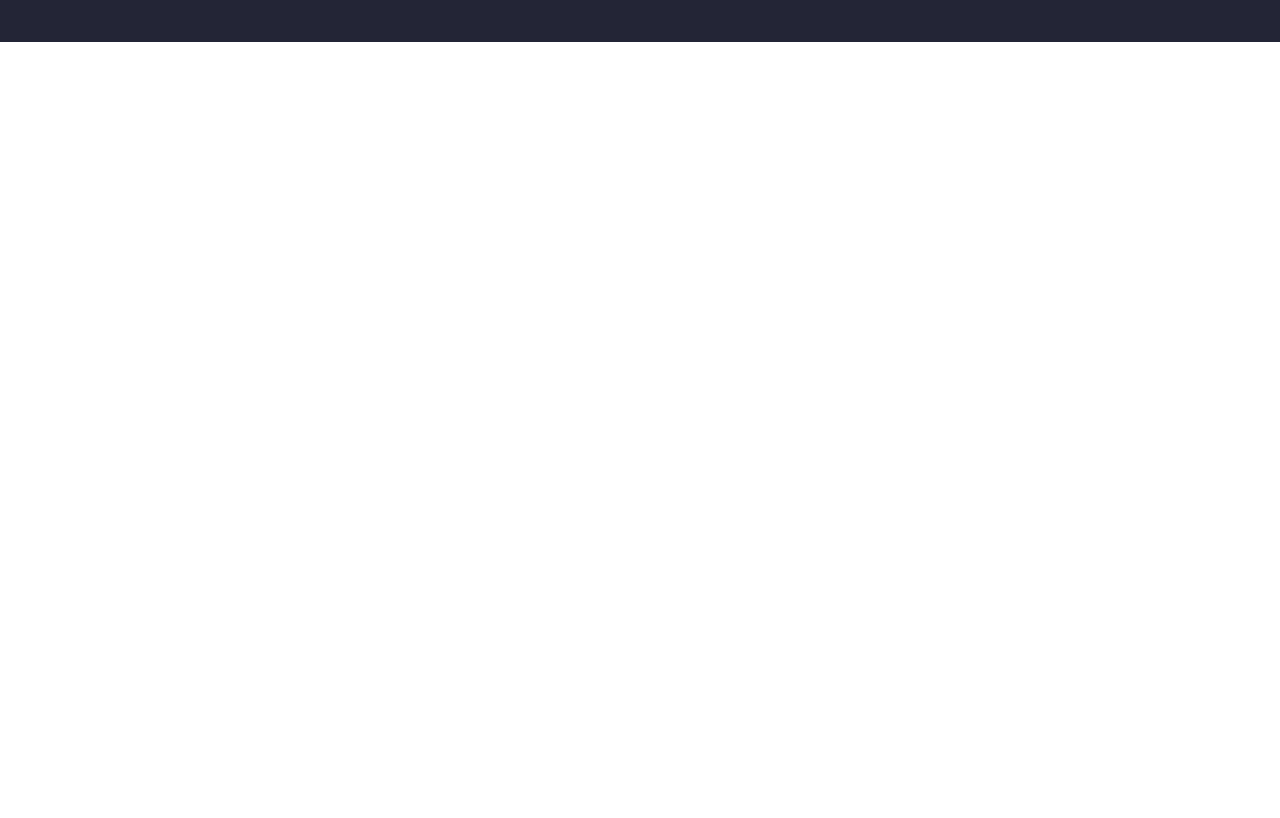
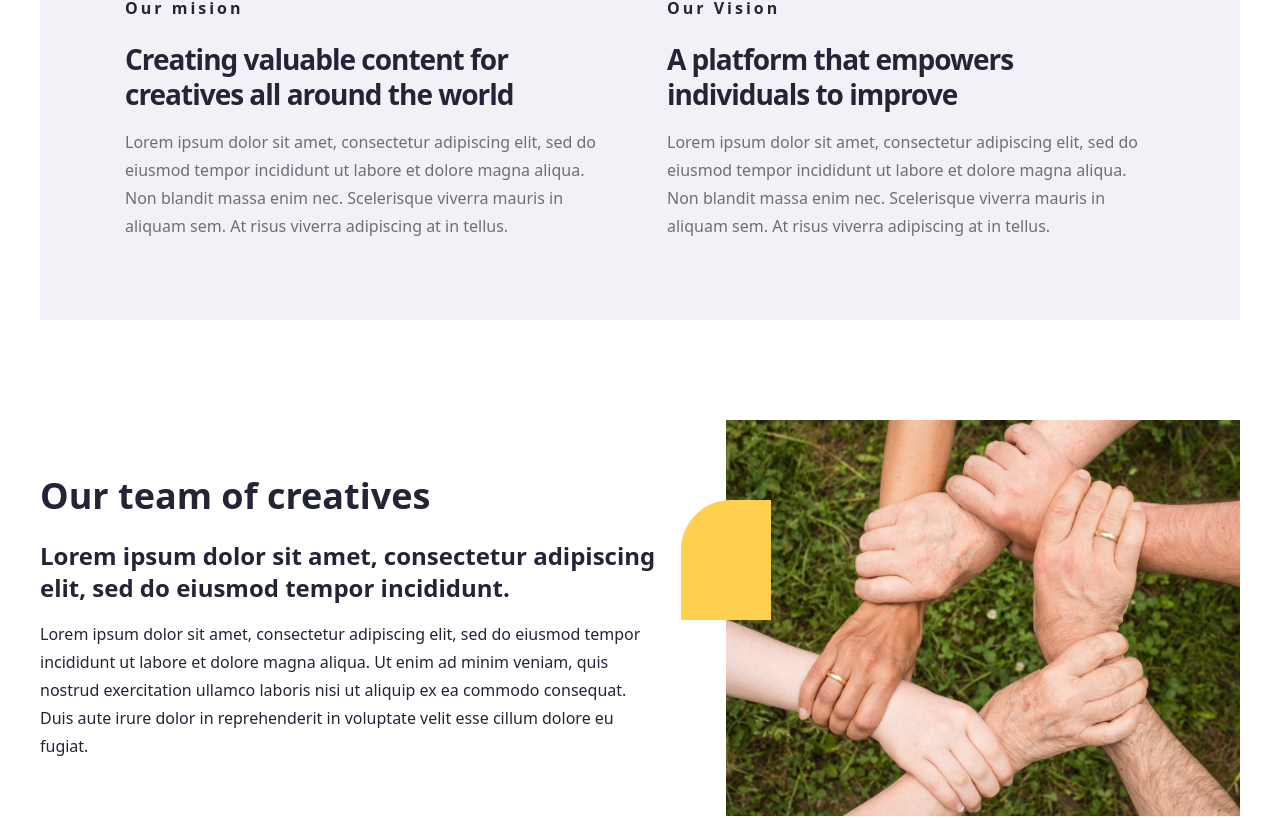
Before and after one commit to Bakha022/Blog, a React (Vite) app: page /about in a window 1280 px wide. Shown: the part 234-1052 px from the top of the page. Before the commit the page ends 800 px from the top, so only its background shows below. Built offline with nearby package versions, Linux system fonts and the light colour scheme.

Commit message:
about page added

```diff
--- /dev/null
+++ b/src/components/about/AboutHero.jsx
@@ -0,0 +1,38 @@
+import React from 'react'
+
+const AboutHero = () => {
+	return (
+		<div className='flex flex-col md:flex-row p-[30px] screen_bnt:p-[50px] md:py-[80px] gap-[54px] md:px-[85px] bg-[#F4F0F8] mb-[100px]'>
+			<div className='left'>
+				<h2 className='text-inter text-[#232536]  mb-6 text-base leading-5 tracking-[3px] font-semibold'>
+					Our mision
+				</h2>
+				<h1 className='text-sen text-[#232536] text-[28px] leading-[35px] tracking-[-1px] font-bold mb-4'>
+					Creating valuable content for creatives all around the world
+				</h1>
+				<p className='text-inter font-normal text-base leading-7 text-[#6D6E76]'>
+					Lorem ipsum dolor sit amet, consectetur adipiscing elit, sed do
+					eiusmod tempor incididunt ut labore et dolore magna aliqua. Non
+					blandit massa enim nec. Scelerisque viverra mauris in aliquam sem. At
+					risus viverra adipiscing at in tellus.
+				</p>
+			</div>
+			<div className='right'>
+				<h2 className='text-inter text-[#232536]  mb-6 text-base leading-5 tracking-[3px] font-semibold'>
+					Our Vision
+				</h2>
+				<h1 className='text-sen text-[#232536] text-[28px] leading-[35px] tracking-[-1px] font-bold mb-4'>
+					A platform that empowers individuals to improve
+				</h1>
+				<p className='text-inter font-normal text-base leading-7 text-[#6D6E76]'>
+					Lorem ipsum dolor sit amet, consectetur adipiscing elit, sed do
+					eiusmod tempor incididunt ut labore et dolore magna aliqua. Non
+					blandit massa enim nec. Scelerisque viverra mauris in aliquam sem. At
+					risus viverra adipiscing at in tellus.
+				</p>
+			</div>
+		</div>
+	)
+}
+
+export default AboutHero
--- /dev/null
+++ b/src/components/about/AboutMain.jsx
@@ -0,0 +1,29 @@
+import React from 'react'
+
+const AboutMain = ({ first_text, text, title, subtitle, shapes, img }) => {
+	return (
+		<div
+			className={`flex flex-col ${
+				!first_text ? 'md:flex-row' : 'md:flex-row-reverse'
+			} md:items-start lg:items-center gap-[70px] mb-[100px]`}
+		>
+			<div className='left'>
+				<h2 className='text-inter mb-6 text-4xl  text-[#232536]  font-semibold'>
+					{title}
+				</h2>
+				<h1 className='text-sen text-[24px] leading-[32px]  font-bold mb-4 text-[#232536]'>
+					{text}
+				</h1>
+				<p className='text-inter font-normal text-base leading-7 text-[#232536]'>
+					{subtitle}
+				</p>
+			</div>
+			<div className='right relative'>
+				<div className={shapes}></div>
+				<img className='w-[2000px]' src={img} alt={`${title}-img`} />
+			</div>
+		</div>
+	)
+}
+
+export default AboutMain
--- a/src/components/home/Papulars.jsx
+++ b/src/components/home/Papulars.jsx
@@ -12,6 +12,7 @@ import PopularItems from './PopularItems'
 
 const Papulars = () => {
 	const { data } = useData('post/lastones')
+
 	return (
 		<div className='container pb-[66px] mt-[60px] sm:mt-[70px] md:mt-[94px]'>
 			<Title title={'Popular blogs'} />
--- a/src/components/posts/PostItem.jsx
+++ b/src/components/posts/PostItem.jsx
@@ -1,8 +1,35 @@
 import React from 'react'
+import { FaArrowRight } from 'react-icons/fa'
+import { Link } from 'react-router-dom'
+import { __UPLOAD_IMG } from '../../utils'
 
-const PostItem = () => {
+const PostItem = ({ category, description, title, photo }) => {
 	return (
-		<div>PostItem</div>
+		<>
+			<div className='flex flex-col gap-[35px]  custom:flex-row mb-[64px]'>
+				<div className='post-img'>
+					<img
+						src={`${__UPLOAD_IMG}${photo._id}.${photo.name.split('.')[1]}`}
+						alt='img-title'
+					/>
+				</div>
+				<div className='post-texts'>
+					<h2 className='font-semibold text-inter text-[#592EA9] text-base leading-5 tracking-[3px] mb-5'>
+						{category.name}
+					</h2>
+					<h3 className='text-sen font-bold text-4xl mb-4'>{title}</h3>
+					<p className='text-inter font-normal text-base leading-7 text-[#6D6E76]'>
+						{description}
+						<Link
+							to='/'
+							className='flex gap-2 items-center text-[#592EA9] py-1 px-2 border w-[120px] rounded-xl mt-5'
+						>
+							Read More <FaArrowRight />
+						</Link>
+					</p>
+				</div>
+			</div>
+		</>
 	)
 }
 
--- a/src/components/posts/Posts.jsx
+++ b/src/components/posts/Posts.jsx
@@ -1,48 +1,19 @@
 import React from 'react'
+import useData from '../../hooks/useData'
+import Loading from '../loading/Loading'
+import PostItem from './PostItem'
 
 const Posts = () => {
-	const db = [
-		{
-			img: '/Icon.svg',
-			title: 'Business',
-			describtion: 'Lorem ipsum dolor sit amet, consectetuer adipiscing elit.',
-		},
-		{
-			img: '/Icon (1).svg',
-			title: 'Startup',
-			describtion: 'Lorem ipsum dolor sit amet, consectetuer adipiscing elit.',
-		},
-		{
-			img: '/icon (2).svg',
-			title: 'Economy',
-			describtion: 'Lorem ipsum dolor sit amet, consectetuer adipiscing elit.',
-		},
-		{
-			img: 'business-and-trade 1.svg',
-			title: 'Technology',
-			describtion: 'Lorem ipsum dolor sit amet, consectetuer adipiscing elit.',
-		},
-	]
+	const { data, loading } = useData('post')
+
+	if (loading) {
+		return <Loading widht='100%' size={'12px'} height='100vh' />
+	}
 	return (
 		<div>
-			<div className='flex flex-col gap-[35px]  custom:flex-row'>
-				<div className='post-img h-96 bg-red-400'>
-					<img width={447} src='' alt='' />
-				</div>
-				<div className='post-texts'>
-					<h2 className='font-semibold text-inter text-[#592EA9] text-base leading-5 tracking-[3px] mb-5'>
-						Business
-					</h2>
-					<h3 className='text-sen font-bold text-4xl mb-4'>
-						Top 6 free website mockup tools 2022
-					</h3>
-					<p className='text-inter font-normal text-base leading-7 text-[#6D6E76]'>
-						Lorenorfont-normal ipsum dolor sit amet, consectetur adipiscing
-						elit, sed do eiusmod tempor incididunt ut labore et dolore magna
-						aliqua. Non blandit massa enim nec.
-					</p>
-				</div>
-			</div>
+			{data?.data.map((item, index) => (
+				<PostItem key={index} {...item} />
+			))}
 		</div>
 	)
 }
--- a/src/pages/public/AboutPage.jsx
+++ b/src/pages/public/AboutPage.jsx
@@ -1,8 +1,35 @@
 import React from 'react'
+import AboutHero from '../../components/about/AboutHero'
+import AboutMain from '../../components/about/AboutMain'
 
 const AboutPage = () => {
+	const firstItemProps = {
+		first_text: false,
+		text: 'Lorem ipsum dolor sit amet, consectetur adipiscing elit, sed do eiusmod tempor incididunt.',
+		title: 'Our team of creatives',
+		subtitle:
+			'Lorem ipsum dolor sit amet, consectetur adipiscing elit, sed do eiusmod tempor incididunt ut labore et dolore magna aliqua. Ut enim ad minim veniam, quis nostrud exercitation ullamco laboris nisi ut aliquip ex ea commodo consequat. Duis aute irure dolor in reprehenderit in voluptate velit esse cillum dolore eu fugiat.',
+		shapes:
+			'shapes w-[90px] h-[120px] bg-[#FFD050] rounded-tl-[50px] absolute top-[80px] left-[-45px]',
+		img: '/hand.png',
+	}
+
+	const secondItemProps = {
+		first_text: true,
+		text: 'Lorem ipsum dolor sit amet, consectetur adipiscing elit, sed do eiusmod tempor incididunt.',
+		title: 'Why we started this Blog',
+		subtitle:
+			'Lorem ipsum dolor sit amet, consectetur adipiscing elit, sed do eiusmod tempor incididunt ut labore et dolore magna aliqua. Ut enim ad minim veniam, quis nostrud exercitation ullamco laboris nisi ut aliquip ex ea commodo consequat. Duis aute irure dolor in reprehenderit in voluptate velit esse cillum dolore eu fugiat.',
+		shapes:
+			'shapes w-[70px] h-[70px] bg-[#592EA9] rounded-[50px] absolute bottom-[-35px] left-[20%]',
+		img: '/friends.png',
+	}
 	return (
-		<div>AboutPage</div>
+		<div className='container mt-[88px] pt-[44px] sm:pt-[64px]'>
+			<AboutHero />
+			<AboutMain {...firstItemProps} />
+			<AboutMain {...secondItemProps} />
+		</div>
 	)
 }
 
```
Also changed, not shown: public/friends.png (added), public/hand.png (added).
